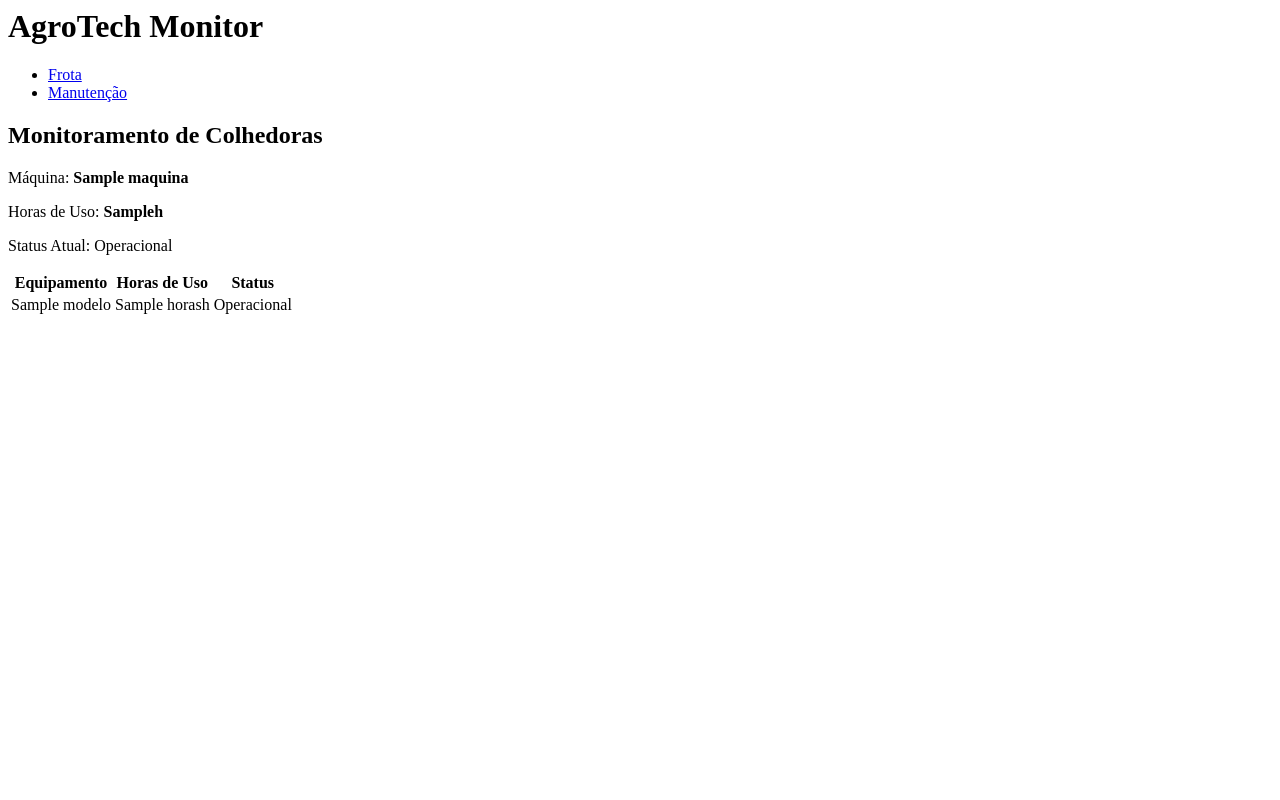
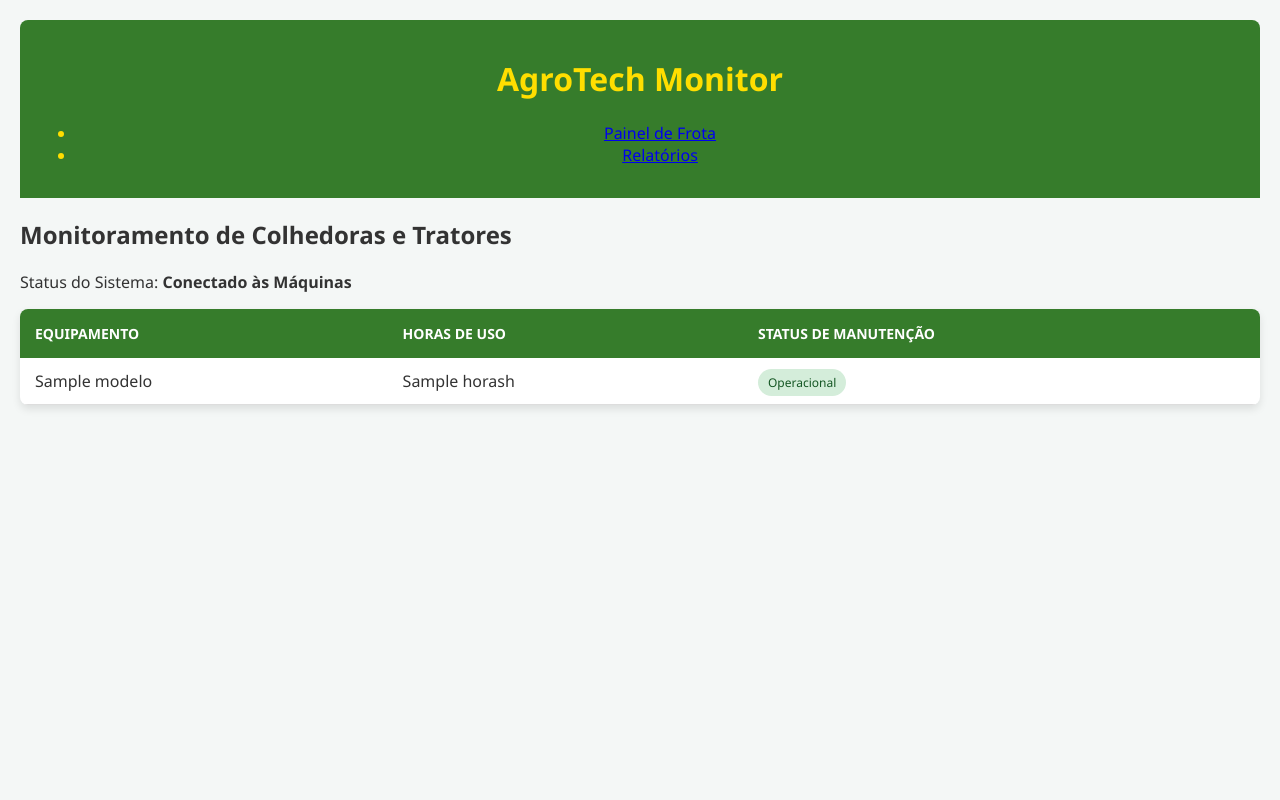
Before and after one commit to Dieikon/agrotech-system, a Flask app: template templates/index.html in a window 1280 px wide. Run offline with Flask 3, Linux system fonts and the light colour scheme; the template is opened without the code that fills it: most values are stand-ins (such as "Sample title", 1, 10 or a date in 2020).

Commit message:
fix: corrigindo erro de info undefined e finalizando design da tabela

```diff
--- a/static/style.css
+++ b/static/style.css
@@ -1,11 +1,63 @@
-/* Estilo para status positivo */
+/* Configurações Gerais */
+body {
+    font-family: 'Segoe UI', Tahoma, Geneva, Verdana, sans-serif;
+    background-color: #f4f7f6;
+    color: #333;
+    margin: 0;
+    padding: 20px;
+}
+
+header {
+    background-color: #367c2b; /* Verde John Deere */
+    color: #ffde00; /* Amarelo John Deere */
+    padding: 1rem;
+    text-align: center;
+    border-radius: 8px 8px 0 0;
+    margin-bottom: 20px;
+}
+
+/* Estilização da Tabela */
+table {
+    width: 100%;
+    border-collapse: collapse;
+    background-color: white;
+    box-shadow: 0 4px 8px rgba(0,0,0,0.1);
+    border-radius: 8px;
+    overflow: hidden;
+}
+
+th {
+    background-color: #367c2b;
+    color: white;
+    padding: 15px;
+    text-align: left;
+    text-transform: uppercase;
+    font-size: 14px;
+}
+
+td {
+    padding: 12px 15px;
+    border-bottom: 1px solid #ddd;
+}
+
+tr:hover {
+    background-color: #f1f1f1;
+}
+
+/* Lógica de Cores para Status */
 .status-operacional {
-    color: #2ecc71; /* Verde */
+    background-color: #d4edda;
+    color: #155724;
+    padding: 5px 10px;
+    border-radius: 20px;
+    font-size: 12px;
+}
+
+.status-alerta {
+    background-color: #f8d7da;
+    color: #721c24;
+    padding: 5px 10px;
+    border-radius: 20px;
+    font-size: 12px;
     font-weight: bold;
 }
-
-/* Estilo para alerta de manutenção */
-.status-alerta {
-    color: #e74c3c; /* Vermelho */
-    font-weight: bold;
-}
--- a/templates/index.html
+++ b/templates/index.html
@@ -1,33 +1,36 @@
+<!doctype html>
+<html lang="pt-br">
+  <head>
+    <meta charset="UTF-8" />
+    <meta name="viewport" content="width=device-width, initial-scale=1.0" />
+    <title>AgroTech Monitor - Gestão de Frota</title>
+    <link
+      rel="stylesheet"
+      href="{{ url_for('static', filename='style.css') }}"
+    />
+  </head>
   <body>
     <header>
       <h1>AgroTech Monitor</h1>
       <nav>
         <ul>
-        <li><a href="#frota">Frota</a></li>
-        <li><a href="#manutencao">Manutenção</a></li>
+          <li><a href="#frota">Painel de Frota</a></li>
+          <li><a href="#manutencao">Relatórios</a></li>
         </ul>
       </nav>
     </header>
 
     <main>
       <section id="frota">
-      <h2>Monitoramento de Colhedoras</h2>
-      <p>Máquina: <strong>{{ info.maquina }}</strong></p>
-      <p>Horas de Uso: <strong>{{ info.horas_uso }}h</strong></p>
-      <p>
-        Status Atual:
-        <span
-          class="{% if info.status == 'Operacional' %}status-operacional{% else %}status-alerta{% endif %}"
-        >
-          {{ info.status }}
-        </span>
-      </p>
+        <h2>Monitoramento de Colhedoras e Tratores</h2>
+        <p>Status do Sistema: <strong>Conectado às Máquinas</strong></p>
+
         <table>
           <thead>
             <tr>
               <th>Equipamento</th>
               <th>Horas de Uso</th>
-            <th>Status</th>
+              <th>Status de Manutenção</th>
             </tr>
           </thead>
           <tbody>
@@ -49,5 +52,6 @@
       </section>
     </main>
 
-  <script src="script.js"></script>
+    <script src="{{ url_for('static', filename='script.js') }}"></script>
   </body>
+</html>
```
Lines whose indentation alone changed are shown as unchanged.
